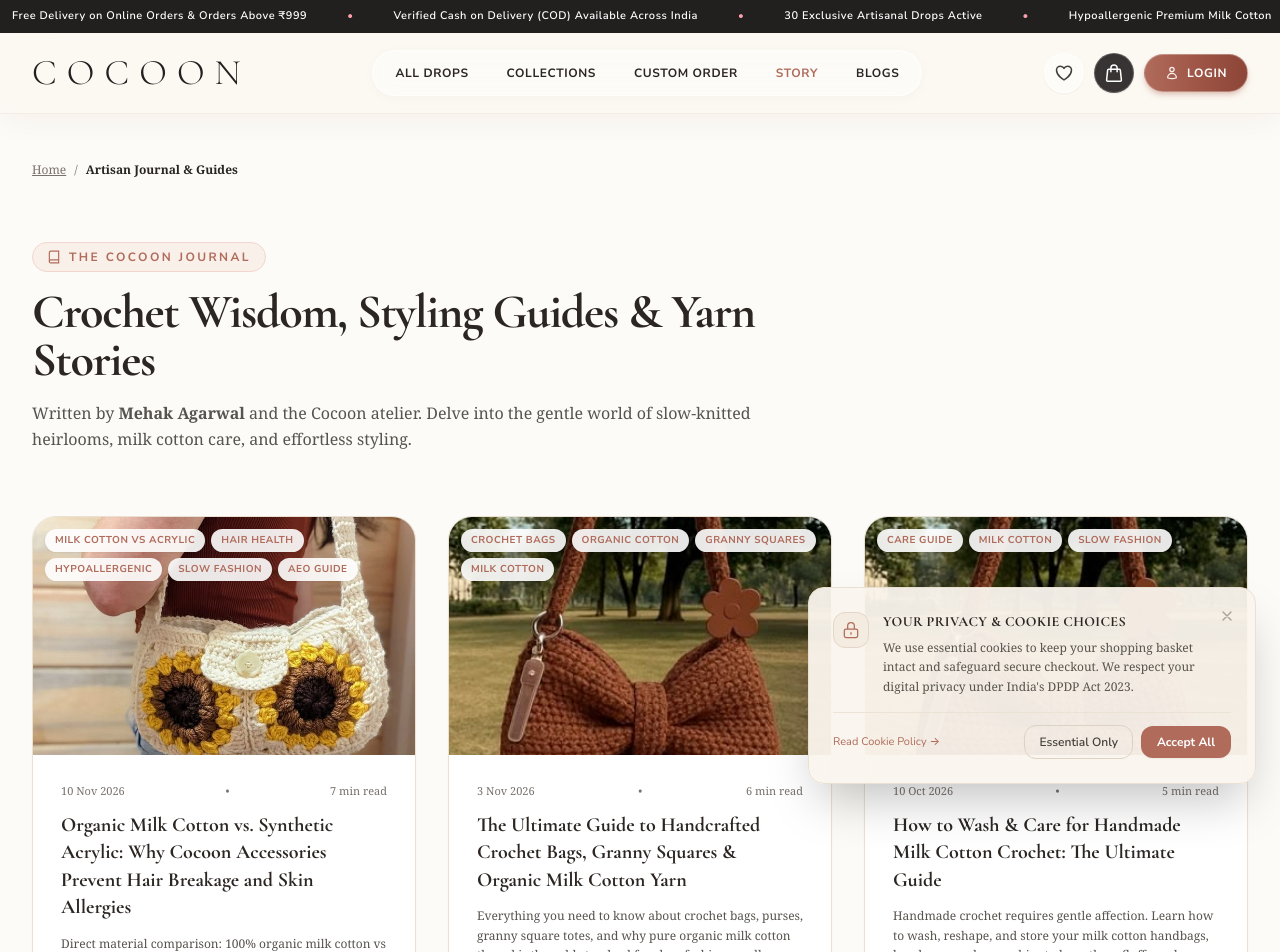
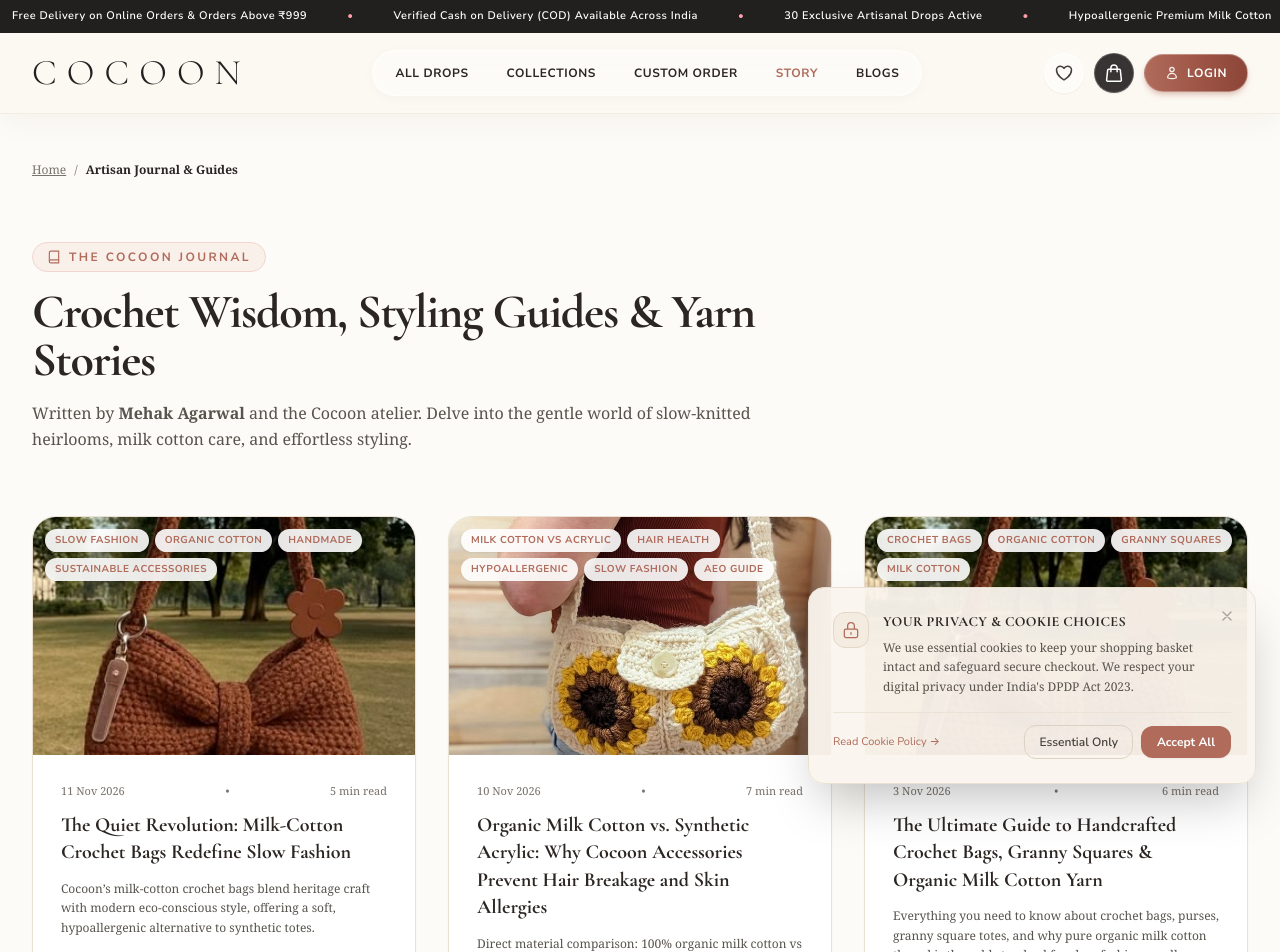
Before and after one commit to puneetkushwaha/Cocoon_I, a Next.js app: page /blog in a window 1280 px wide. Shown: the top 952 px of the page. Built offline with nearby package versions, Linux system fonts and the light colour scheme.

Commit message:
feat(blog): publish daily artisan guide 2026-11-11

```diff
--- a/src/data/blogPosts.js
+++ b/src/data/blogPosts.js
@@ -1,5 +1,51 @@
 // Curated Editorial & Styling Guides for Cocoon
 export const BLOG_POSTS = [
+  {
+    slug: "the-quiet-revolution-of-milk-cotton-crochet-bags",
+    title: "The Quiet Revolution: Milk\u2011Cotton Crochet Bags Redefine Slow Fashion",
+    subtitle: "Discover how Cocoon\u2019s 100% hypoallergenic organic milk cotton transforms everyday accessories into heirloom\u2011worthy statements.",
+    date: "2026-11-11",
+    readTime: "5 min read",
+    author: "Mehak Agarwal",
+    authorRole: "Founder and Lead Artisan at Cocoon",
+    image: "/products/items/chocolate-bow-handbag.jpg",
+    tags: ["slow fashion", "organic cotton", "handmade", "sustainable accessories"],
+    excerpt: "Cocoon\u2019s milk\u2011cotton crochet bags blend heritage craft with modern eco\u2011conscious style, offering a soft, hypoallergenic alternative to synthetic totes.",
+    metaDescription: "Explore Cocoon\u2019s organic milk\u2011cotton crochet bags\u2014handcrafted, hypoallergenic, and perfect for sustainable slow fashion lovers.",
+    relatedCategory: "bags",
+    faqs: [{"question": "Why does Cocoon choose organic milk cotton over other fibers?", "answer": "Organic milk cotton is naturally silky, hypoallergenic, and cultivated without pesticides, aligning with Cocoon\u2019s commitment to gentle, eco\u2011friendly fashion."}, {"question": "How should I care for my Cocoon milk\u2011cotton crochet bag?", "answer": "Hand\u2011wash in lukewarm water with a mild detergent, lay flat to dry, and store in a breathable pouch to preserve its softness and shape."}],
+    content: `<h2>From Seed to Stitch: The Journey of Milk Cotton</h2>
+<p>Every Cocoon bag begins as a tiny seed of <strong>organic milk cotton</strong> nurtured on small farms across India. Unlike conventional cotton, milk cotton thrives in cooler climates, producing fibers that are exceptionally fine, silky, and naturally <em>hypoallergenic</em>. Because the plants are grown without synthetic fertilizers or pesticides, the yarn retains a pure, breathable quality that feels like a gentle hug against the skin.</p>
+
+<h2>The Art of Hand‑Crocheting</h2>
+<p>Our artisans, many of whom have inherited crochet techniques from generations of village craftswomen, transform this premium yarn into timeless accessories. Each stitch is a deliberate act of mindfulness—no machines, no shortcuts. The result is a texture that is both sturdy enough for daily use and soft enough to cradle a newborn’s hand.</p>
+
+<h2>Design Philosophy: Function Meets Poetry</h2>
+<p>At Cocoon, design is never about trends that fade; it is about creating heirloom pieces that tell a story. Our bags feature:</p>
+<ul>
+  <li><strong>Structural integrity</strong>: Reinforced base loops and hand‑stitched handles ensure durability.</li>
+  <li><strong>Versatile silhouettes</strong>: From roomy tote shapes to compact cross‑body styles, each piece adapts to modern lifestyles.</li>
+  <li><strong>Subtle detailing</strong>: Hand‑woven fringe, delicate tassels, and natural dye accents add a whisper of elegance without compromising the organic aesthetic.</li>
+</ul>
+
+<h2>Styling the Milk‑Cotton Bag in a Sustainable Wardrobe</h2>
+<p>Because the yarn is naturally muted, it pairs effortlessly with both bold prints and minimalist palettes. Pair a chocolate‑bow handbag with a crisp white shirt for a board‑room look, or drape it over a flowing maxi dress for a weekend market stroll. The bag’s lightweight nature also makes it an ideal travel companion—fold it gently into a suitcase and it will bounce back to its original shape.</p>
+
+<h2>Why Slow Fashion Matters</h2>
+<p>Choosing a Cocoon piece is a conscious decision to support <strong>slow fashion</strong>. Each bag represents a reduction in waste, a celebration of skilled labor, and a commitment to biodiversity‑friendly farming. When you carry a milk‑cotton crochet bag, you are not only showcasing an exquisite accessory; you are championing a supply chain that respects both people and the planet.</p>
+
+<h2>Caring for Your Crochet Treasure</h2>
+<p>To keep your bag looking as fresh as the day it left our studio, follow these simple steps:</p>
+<ul>
+  <li>Hand‑wash in lukewarm water with a gentle, pH‑balanced soap.</li>
+  <li>Rinse thoroughly, avoiding wringing which can distort the stitch pattern.</li>
+  <li>Lay flat on a clean towel, reshaping the bag to its original dimensions.</li>
+  <li>Store in a breathable cotton pouch when not in use to protect against dust and moisture.</li>
+</ul>
+
+<h2>Looking Ahead: The Future of Milk‑Cotton Crochet</h2>
+<p>Our vision extends beyond bags. By collaborating with local farmers, we aim to expand the milk‑cotton line to include bandanas, waist wraps, and scrunchies—each piece echoing the same commitment to comfort, sustainability, and timeless design. As the global community leans into responsible consumption, Cocoon invites you to be part of a quiet revolution—one stitch, one seed, one lovingly crafted bag at a time.</p>`
+  },
   {
     slug: "organic-milk-cotton-vs-synthetic-acrylic-crochet",
     title: "Organic Milk Cotton vs. Synthetic Acrylic: Why Cocoon Accessories Prevent Hair Breakage and Skin Allergies",
```
